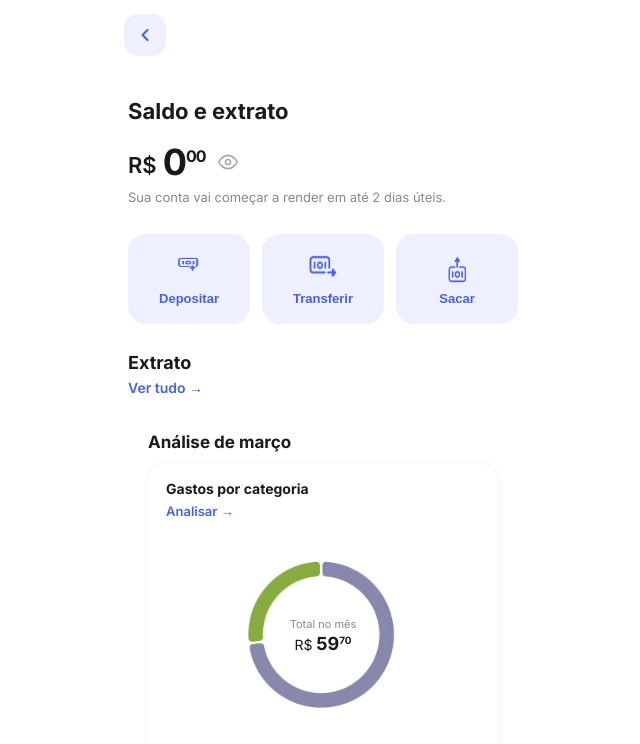
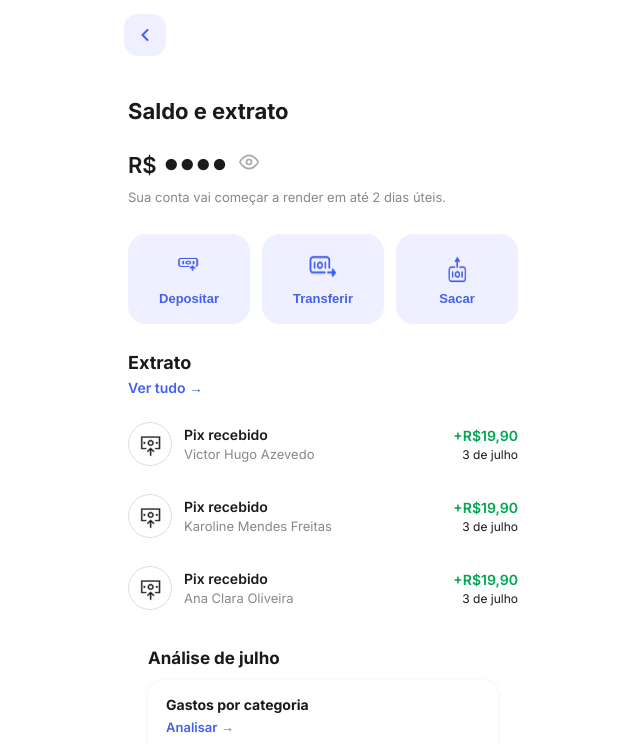
Before and after one commit to lartxcheats/mercado-pago-banco-finalizado, a website: page extrato.html in a window 1280 px wide. Both pictures are taken after a click on the button 544 px from the left and 162 px from the top of the page. Shown: the top 744 px of the page, without its empty margins (317-957 px from the left). Drawn offline with Linux system fonts and the light colour scheme.

Commit message:
fix: extrato reescrito limpo com saldo sincronizado

```diff
--- a/extrato.html
+++ b/extrato.html
@@ -5,28 +5,15 @@
     <meta name="viewport" content="width=device-width, initial-scale=1.0, maximum-scale=1.0, user-scalable=no, viewport-fit=cover">
     <meta name="theme-color" content="#FFE600">
     <meta name="apple-mobile-web-app-capable" content="yes">
-    <meta name="apple-mobile-web-app-status-bar-style" content="default">
     <title>Extrato - Mercado Pago</title>
     <link rel="preconnect" href="https://fonts.googleapis.com">
     <link rel="preconnect" href="https://fonts.gstatic.com" crossorigin>
     <link href="https://fonts.googleapis.com/css2?family=Inter:wght@300;400;500;600;700;800&display=swap" rel="stylesheet">
     <link rel="stylesheet" href="extrato.css">
-    <script>
-        // Limpa Service Worker e cache antigo
-        if ('serviceWorker' in navigator) {
-            navigator.serviceWorker.getRegistrations().then(regs => {
-                regs.forEach(reg => reg.unregister());
-            });
-        }
-        if ('caches' in window) {
-            caches.keys().then(keys => keys.forEach(k => caches.delete(k)));
-        }
-    </script>
 </head>
 <body>
     <div class="app">
 
-        <!-- Header fixo -->
         <div class="sticky-top">
             <header class="header">
                 <div class="header-content">
@@ -40,7 +27,6 @@
             </header>
         </div>
 
-        <!-- Saldo -->
         <div class="balance-block">
             <h1 class="page-title">Saldo e extrato</h1>
             <div class="balance-top">
@@ -54,80 +40,65 @@
                 </button>
             </div>
             <p class="balance-sub">Sua conta vai começar a render em até 2 dias úteis.</p>
-
             <div class="quick-actions">
                 <button class="qa-btn">
-                    <div class="qa-icon">
-                        <img src="depositar.png" width="32" height="32" alt="Depositar">
-                    </div>
+                    <div class="qa-icon"><img src="depositar.png" width="32" height="32" alt="Depositar"></div>
                     <span>Depositar</span>
                 </button>
                 <button class="qa-btn">
-                    <div class="qa-icon">
-                        <img src="transferir.png" width="32" height="32" alt="Transferir">
-                    </div>
+                    <div class="qa-icon"><img src="transferir.png" width="32" height="32" alt="Transferir"></div>
                     <span>Transferir</span>
                 </button>
                 <button class="qa-btn">
-                    <div class="qa-icon">
-                        <img src="sacar.png" width="32" height="32" alt="Sacar">
-                    </div>
+                    <div class="qa-icon"><img src="sacar.png" width="32" height="32" alt="Sacar"></div>
                     <span>Sacar</span>
                 </button>
             </div>
         </div>
 
-        <!-- Extrato -->
         <main class="content">
             <div class="extrato-header">
                 <span class="extrato-title">Extrato</span>
             </div>
             <a href="extrato-completo.html" class="ver-tudo">Ver tudo →</a>
-
             <div id="lista-transacoes"></div>
 
-            <!-- Análise -->
             <div class="analise-section">
                 <h2 class="analise-title" id="analise-titulo">Análise de março</h2>
                 <div class="analise-card">
                     <span class="analise-card-title">Gastos por categoria</span>
                     <a href="#" class="analise-link">Analisar →</a>
-
-                    <!-- Gráfico rosca -->
                     <div class="donut-wrap">
                         <img src="circulo.png" class="donut-img" alt="gráfico">
                         <div class="donut-center">
                             <span class="donut-label">Total no mês</span>
-                            <span class="donut-value">R$ <strong id="total-mes-reais">59</strong><sup id="total-mes-centavos">70</sup></span>
+                            <span class="donut-value">R$ <strong id="total-mes-reais">0</strong><sup id="total-mes-centavos">00</sup></span>
                         </div>
                     </div>
-
-                    <!-- Categorias -->
                     <div class="categorias">
                         <div class="categoria-item">
                             <div class="cat-icon" style="background:#EAEBF5">
                                 <svg width="16" height="16" viewBox="0 0 24 24" fill="none" stroke="#9B9EC8" stroke-width="2" stroke-linecap="round"><line x1="8" y1="6" x2="21" y2="6"/><line x1="8" y1="12" x2="21" y2="12"/><line x1="8" y1="18" x2="21" y2="18"/><line x1="3" y1="6" x2="3.01" y2="6"/><line x1="3" y1="12" x2="3.01" y2="12"/><line x1="3" y1="18" x2="3.01" y2="18"/></svg>
                             </div>
-                            <span class="cat-valor" id="cat-val1">R$ 39,80</span>
+                            <span class="cat-valor">R$ 39,80</span>
                             <span class="cat-nome">Pendente de categoria</span>
                         </div>
                         <div class="categoria-item">
                             <div class="cat-icon" style="background:#E8F5E9">
                                 <svg width="16" height="16" viewBox="0 0 24 24" fill="none" stroke="#7CB342" stroke-width="2" stroke-linecap="round"><path d="M6 2L3 6v14a2 2 0 002 2h14a2 2 0 002-2V6l-3-4z"/><line x1="3" y1="6" x2="21" y2="6"/><path d="M16 10a4 4 0 01-8 0"/></svg>
                             </div>
-                            <span class="cat-valor" id="cat-val2">R$ 19,90</span>
+                            <span class="cat-valor">R$ 19,90</span>
                             <span class="cat-nome">Supermercado</span>
                         </div>
                     </div>
                 </div>
             </div>
         </main>
-
-
     </div>
 
+    <script src="nav.js?v=3"></script>
     <script>
-      document.addEventListener('DOMContentLoaded', function() {
+    var nomes = [
         'Ana Clara Oliveira','Bruno Henrique Santos','Camila Ferreira Lima',
         'Diego Alves Costa','Eduarda Martins Souza','Felipe Rocha Pereira',
         'Gabriela Nunes Ribeiro','Henrique Carvalho Gomes','Isabela Teixeira Almeida',
@@ -140,56 +111,41 @@
         'Gustavo Almeida Goulart','Helena Vasconcelos Cruz','Igor Melo Andrade'
     ];
 
-        const meses = ['janeiro','fevereiro','março','abril','maio','junho',
+    var meses = ['janeiro','fevereiro','março','abril','maio','junho',
                  'julho','agosto','setembro','outubro','novembro','dezembro'];
 
-        // Seed determinística por número do dia no ano — mesmo nome sempre no mesmo dia
     function seededRand(seed) {
-            let x = Math.sin(seed + 1) * 10000;
+        var x = Math.sin(seed + 1) * 10000;
         return x - Math.floor(x);
     }
 
     function diaDoAno(d) {
-            const inicio = new Date(d.getFullYear(), 0, 0);
-            return Math.floor((d - inicio) / 86400000);
+        return Math.floor((d - new Date(d.getFullYear(), 0, 0)) / 86400000);
     }
 
-        function nomeParaDia(d) {
-            const seed = diaDoAno(d) + d.getFullYear() * 366;
-            return nomes[Math.floor(seededRand(seed) * nomes.length)];
+    function chave(d) {
+        return d.getFullYear() + '-' + String(d.getMonth()+1).padStart(2,'0') + '-' + String(d.getDate()).padStart(2,'0');
     }
 
-        // Chave única por dia: "2026-03-19"
-        function chave(d) {
-            return `${d.getFullYear()}-${String(d.getMonth()+1).padStart(2,'0')}-${String(d.getDate()).padStart(2,'0')}`;
-        }
+    function init() {
+        var hoje = new Date();
+        var k = chave(hoje);
 
-        // Carrega transações salvas
-        let transacoes = JSON.parse(localStorage.getItem('mp_extrato') || '[]');
-        const hoje = new Date();
-        const k = chave(hoje);
-        const jaExiste = transacoes.filter(tx => tx.chave === k);
+        // Carrega/gera transações
+        var transacoes = JSON.parse(localStorage.getItem('mp_extrato') || '[]');
+        var jaExiste = transacoes.filter(function(tx) { return tx.chave === k; });
 
-        // Se ainda não tem 3 entradas hoje, completa até 3
         if (jaExiste.length < 3) {
-            const faltam = 3 - jaExiste.length;
-            const nomesUsados = jaExiste.map(tx => tx.nome);
-            let adicionados = 0;
-            let tentativa = 0;
+            var faltam = 3 - jaExiste.length;
+            var nomesUsados = jaExiste.map(function(tx) { return tx.nome; });
+            var adicionados = 0, tentativa = 0;
             while (adicionados < faltam && tentativa < 100) {
-                const seed = diaDoAno(hoje) + hoje.getFullYear() * 366 + tentativa * 97;
-                const nome = nomes[Math.floor(seededRand(seed) * nomes.length)];
-                if (!nomesUsados.includes(nome)) {
-                    const hora = new Date(hoje);
+                var seed = diaDoAno(hoje) + hoje.getFullYear() * 366 + tentativa * 97;
+                var nome = nomes[Math.floor(seededRand(seed) * nomes.length)];
+                if (nomesUsados.indexOf(nome) === -1) {
+                    var hora = new Date(hoje);
                     hora.setHours(8 + adicionados * 3, 0, 0, 0);
-                    transacoes.push({
-                        chave: k,
-                        nome,
-                        dia: hoje.getDate(),
-                        mes: hoje.getMonth(),
-                        ano: hoje.getFullYear(),
-                        ts: hora.getTime()
-                    });
+                    transacoes.push({ chave: k, nome: nome, dia: hoje.getDate(), mes: hoje.getMonth(), ano: hoje.getFullYear(), ts: hora.getTime() });
                     nomesUsados.push(nome);
                     adicionados++;
                 }
@@ -198,79 +154,58 @@
             localStorage.setItem('mp_extrato', JSON.stringify(transacoes));
         }
 
-        // Ordena do mais recente para o mais antigo
-        transacoes.sort((a, b) => b.ts - a.ts);
+        transacoes.sort(function(a, b) { return b.ts - a.ts; });
+        var exibidas = transacoes.filter(function(tx) { return tx.chave === k; });
 
-        // Mostra apenas as 3 do dia atual
-        const hoje_chave = chave(hoje);
-        const transacoesExibidas = transacoes.filter(tx => tx.chave === hoje_chave);
+        // Renderiza transações
+        var lista = document.getElementById('lista-transacoes');
+        var html = '';
+        exibidas.forEach(function(tx) {
+            html += '<div class="transaction"><div class="tx-icon-wrap"><img src="recebido.png" alt="Pix recebido"></div><div class="tx-info"><span class="tx-name">Pix recebido</span><span class="tx-desc">' + tx.nome + '</span></div><div class="tx-right"><span class="tx-amount positive">+R$19,90</span><span class="tx-date">' + tx.dia + ' de ' + meses[tx.mes] + '</span></div></div>';
+        });
+        lista.innerHTML = html;
 
-        function renderizar() {
-            const lista = document.getElementById('lista-transacoes');
-            let html = '';
+        // Saldo
+        function carregarSaldo() {
+            var total = localStorage.getItem('mp_saldo') || '0,00';
+            var partes = total.split(',');
+            document.getElementById('saldo-reais').textContent = partes[0];
+            document.getElementById('saldo-centavos').textContent = partes[1] || '00';
 
-            transacoesExibidas.forEach(tx => {
-                html += `
-                <div class="transaction">
-                    <div class="tx-icon-wrap">
-                        <img src="recebido.png" alt="Pix recebido">
-                    </div>
-                    <div class="tx-info">
-                        <span class="tx-name">Pix recebido</span>
-                        <span class="tx-desc">${tx.nome}</span>
-                    </div>
-                    <div class="tx-right">
-                        <span class="tx-amount positive">+R$19,90</span>
-                        <span class="tx-date">${tx.dia} de ${meses[tx.mes]}</span>
-                    </div>
-                </div>`;
+            // Total do mês
+            var saldoNum = parseFloat(total.replace(/\./g, '').replace(',', '.')) || 0;
+            var triploStr = (saldoNum * 3).toLocaleString('pt-BR', {minimumFractionDigits: 2, maximumFractionDigits: 2});
+            var p = triploStr.split(',');
+            document.getElementById('total-mes-reais').textContent = p[0];
+            document.getElementById('total-mes-centavos').textContent = p[1] || '00';
+        }
+
+        carregarSaldo();
+
+        // Atualiza sempre que voltar pra esta página
+        window.addEventListener('focus', carregarSaldo);
+        window.addEventListener('pageshow', carregarSaldo);
+        document.addEventListener('visibilitychange', function() { if (!document.hidden) carregarSaldo(); });
+
+        // Olho
+        var hidden = false;
+        document.getElementById('eye-ext').addEventListener('click', function() {
+            hidden = !hidden;
+            var total2 = localStorage.getItem('mp_saldo') || '0,00';
+            var p2 = total2.split(',');
+            document.getElementById('saldo-reais').textContent = hidden ? '••••' : p2[0];
+            document.getElementById('saldo-centavos').textContent = hidden ? '' : (p2[1] || '00');
         });
 
-            lista.innerHTML = html;
+        // Título mês
+        document.getElementById('analise-titulo').textContent = 'Análise de ' + meses[hoje.getMonth()];
     }
 
-        // Saldo exato do localStorage
-        const total = localStorage.getItem('mp_saldo') || '0,00';
-        const partesS = total.split(',');
-        document.getElementById('saldo-reais').textContent = partesS[0];
-        document.getElementById('saldo-centavos').textContent = partesS[1] || '00';
-
-        // Olho esconder saldo
-        let hidden = false;
-        document.getElementById('eye-ext').addEventListener('click', () => {
-            hidden = !hidden;
-            document.getElementById('saldo-reais').textContent = hidden ? '••••' : partesS[0];
-            document.getElementById('saldo-centavos').textContent = hidden ? '' : (partesS[1] || '00');
-        });
-
-        renderizar();
-
-        // Atualiza saldo sempre que volta pra esta página
-        function atualizarSaldo() {
-            const totalAtualizado = localStorage.getItem('mp_saldo') || '0,00';
-            const partesAtual = totalAtualizado.split(',');
-            if (!hidden) {
-                document.getElementById('saldo-reais').textContent = partesAtual[0];
-                document.getElementById('saldo-centavos').textContent = partesAtual[1] || '00';
+    if (document.readyState === 'loading') {
+        document.addEventListener('DOMContentLoaded', init);
+    } else {
+        init();
     }
-        }
-
-        window.addEventListener('pageshow', atualizarSaldo);
-        window.addEventListener('focus', atualizarSaldo);
-        document.addEventListener('visibilitychange', () => { if (!document.hidden) atualizarSaldo(); });
-
-        // Título análise com mês atual
-        const nomeMesAtual = meses[hoje.getMonth()];
-        document.getElementById('analise-titulo').textContent = 'Análise de ' + nomeMesAtual;
-
-        // Total do mês = triplo do saldo
-        const saldoNum = parseFloat(total.replace(/\./g, '').replace(',', '.')) || 0;
-        const triploStr = (saldoNum * 3).toLocaleString('pt-BR', {minimumFractionDigits: 2, maximumFractionDigits: 2});
-        const partes = triploStr.split(',');
-        document.getElementById('total-mes-reais').textContent = partes[0];
-        document.getElementById('total-mes-centavos').textContent = partes[1] || '00';
-      }); // fim DOMContentLoaded
     </script>
-    <script src="nav.js?v=3"></script>
 </body>
 </html>
```
Lines whose indentation alone changed are shown as unchanged.
